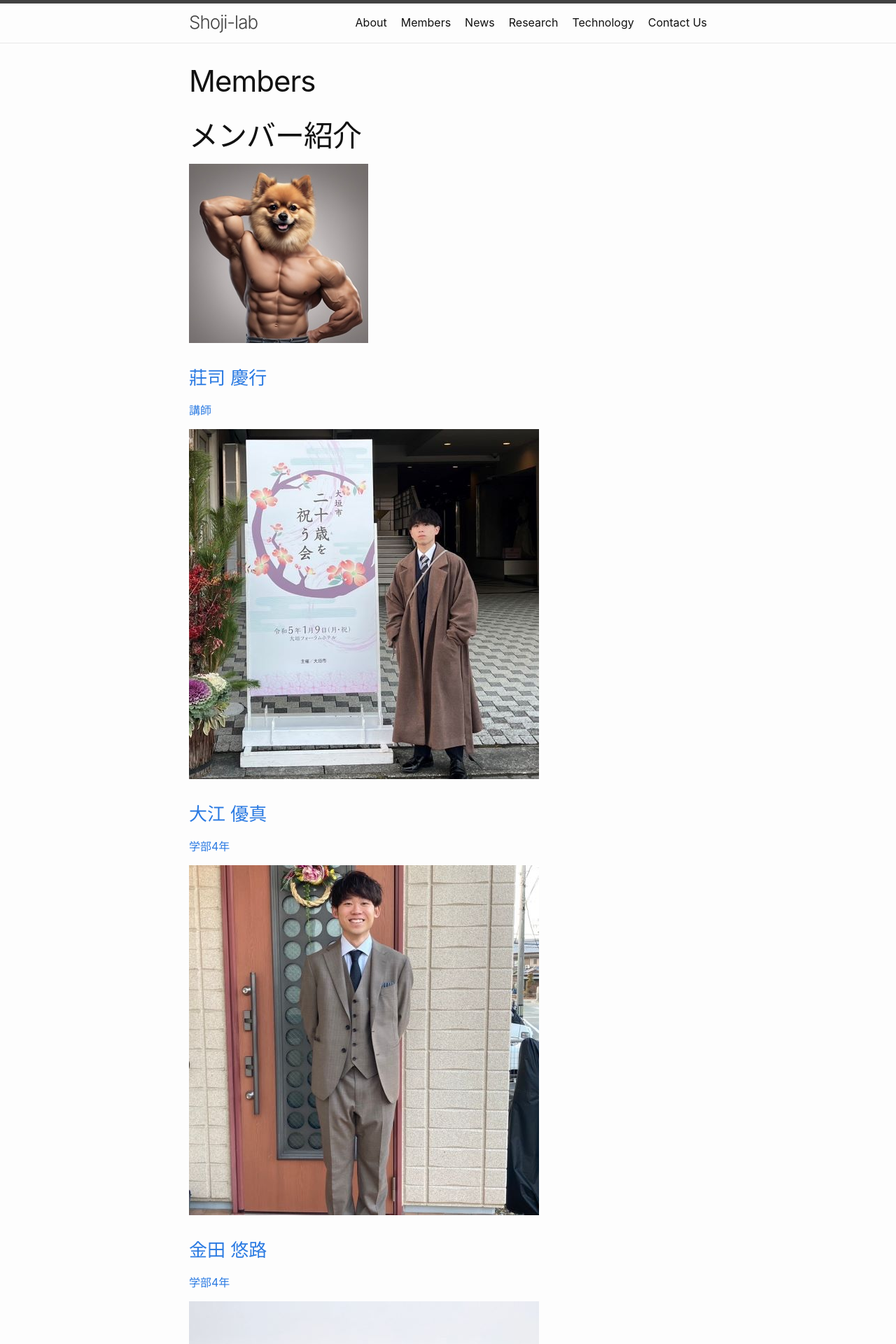
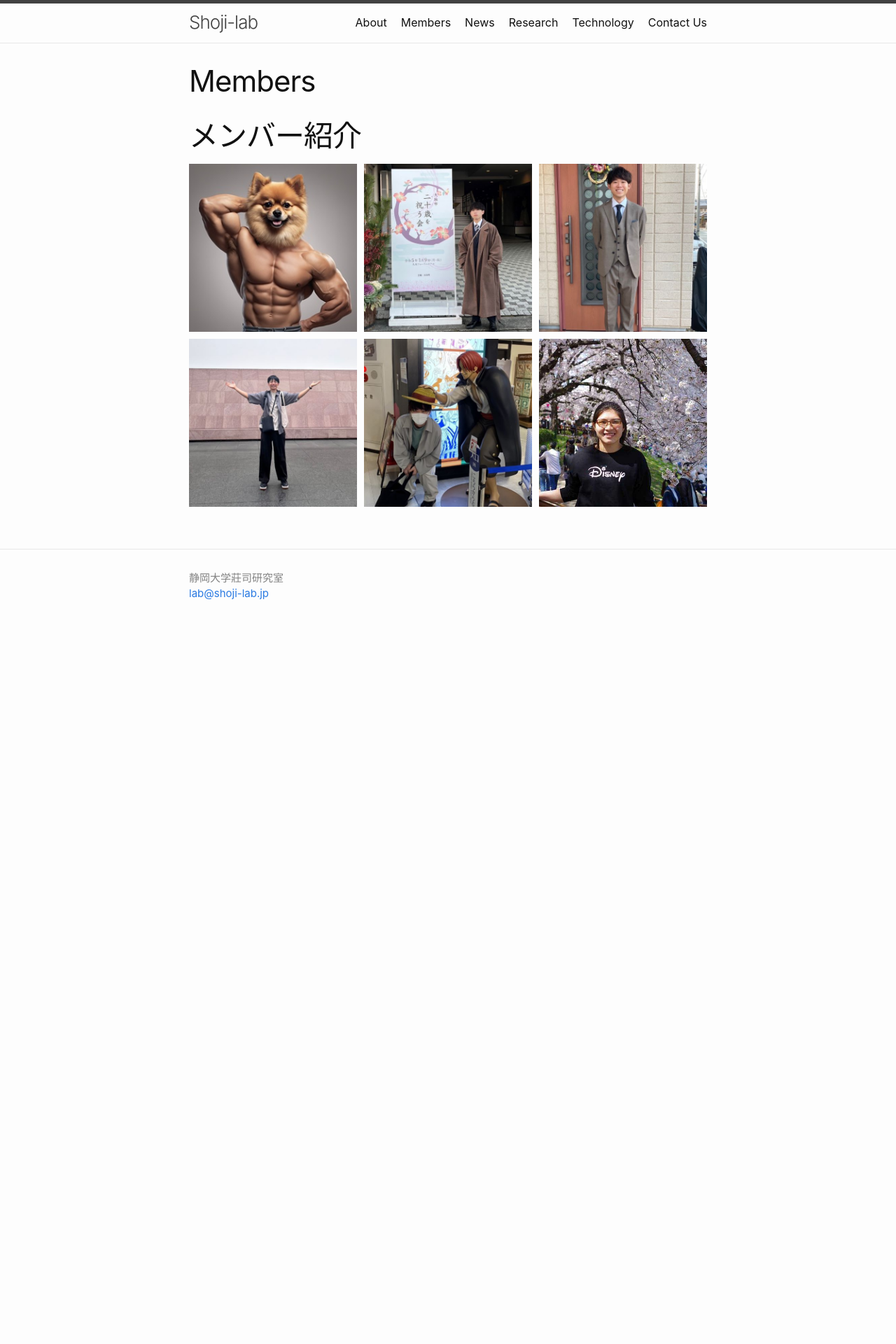
Before and after one commit to shoji-lab/shoji-lab.github.io, a Jekyll site: the page built from members.html, in a window 1280 px wide. Shown: the top 1920 px of the page at 70% size. Built offline with Jekyll 4.4.1, drawn with Linux system fonts in a browser that asks for light colours; after the commit the page ends 920 px from its top, so only the background shows below that; some of the changed text lies outside the part shown.

Commit message:
edit kanada

```diff
--- a/_layouts/page.html
+++ b/_layouts/page.html
@@ -3,9 +3,9 @@
 ---
 <article class="post">
 
-  <head>
+  <!-- <head>
     <link rel="stylesheet" href="{{ '/assets/css/style.css' | relative_url }}">
-  </head>
+  </head> -->
 
   <header class="post-header">
     <h1 class="post-title">{{ page.title | escape }}</h1>
--- a/members.html
+++ b/members.html
@@ -3,6 +3,61 @@
 title: Members
 permalink: /member/
 ---
+<style>
+    .image-tile {
+        display: grid;
+        grid-template-columns: repeat(auto-fill, minmax(200px, 1fr));
+        gap: 10px; /* 画像間の隙間 */
+    }
+
+    .image-tile a {
+        position: relative;
+        display: block;
+        overflow: hidden;
+    }
+
+    .image-tile img {
+        width: 100%;
+        height: auto;
+        object-fit: cover; /* アスペクト比を保ちながら画像をリサイズ */
+        transition: filter 0.3s ease, transform 0.3s ease;
+    }
+
+    .image-tile a:hover img {
+        filter: grayscale(100%);
+        transform: scale(1.05); /* 画像が少しズームする */
+    }
+
+    .image-tile .caption {
+        position: absolute;
+        top: 50%;
+        left: 0;
+        width: 100%;
+        text-align: center;
+        background-color: rgba(0, 0, 0, 0.6);
+        color: #fff;
+        padding: 10px;
+        opacity: 0;
+        transition: opacity 0.3s ease;
+        transform: translateY(-50%);
+        font-size: 1.5em; /* キャプションのフォントサイズ */
+    }
+
+    .image-tile a:hover .caption {
+        opacity: 1;
+    }
+
+    .image-tile .caption .grade {
+        font-size: 0.8em; /* 学年のフォントサイズを調整 */
+    }
+
+    page-title h1 {
+        font-size: 2.2em;
+        font-weight: 600;
+        color: #000;
+        display: inline-block;
+    }
+</style>
 
 <h1>メンバー紹介</h1>
 <div class="image-tile">
```
